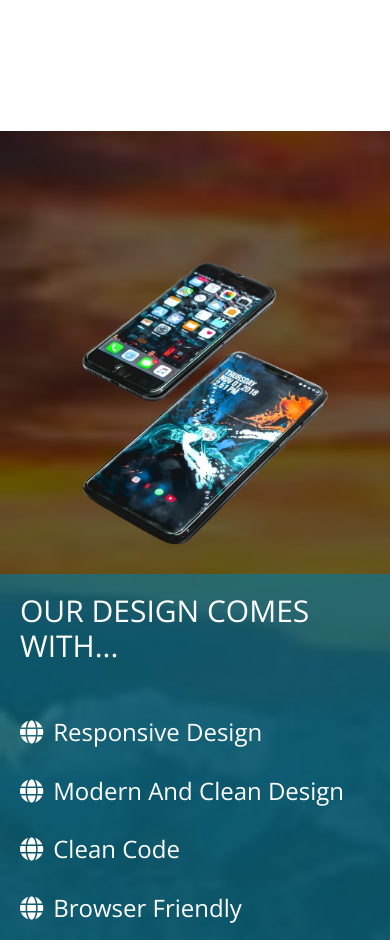
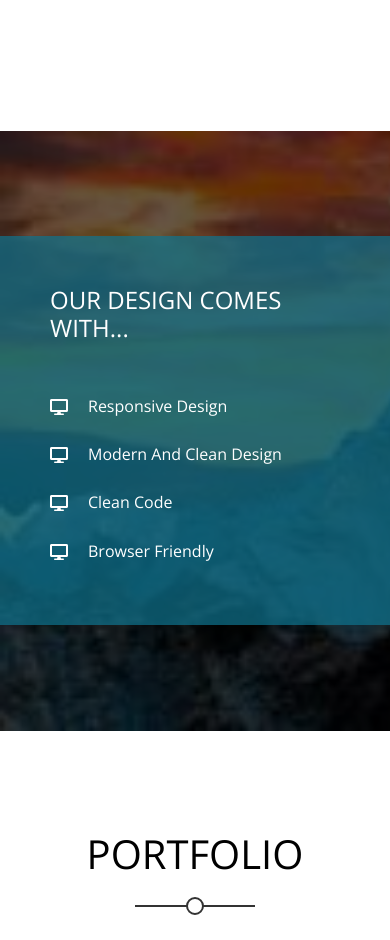
Before and after one commit to 0Abdalla0/template2, a plain HTML site: page index.html in a window 390 px wide. Shown: the part 2560-3500 px from the top of the page. Drawn offline with nearby package versions, Linux system fonts and the light colour scheme; a web font is replaced by a local one.

Commit message:
more changes after comparing codes

```diff
--- a/css/style.css
+++ b/css/style.css
@@ -140,8 +140,6 @@ header nav .toggle-menu {
 }
 header nav ul {
   display: flex;
-  transition: var(--transition);
-
 }
 @media (max-width: 767px) {
   header nav ul {
@@ -165,7 +163,7 @@ header nav ul li a {
   display: block;
   color: white;
   text-decoration: none;
-  font-size: 24px;
+  font-size: 14px;
   transition: 0.3s;
   position: relative;
   z-index: 2;
@@ -324,79 +322,64 @@ header nav .form i {
 }
 /* End services */
 /* Start Design */
-.design{
+.design {
   padding-top: var(--section-padding);
   padding-bottom: var(--section-padding);
   height: 600px;
   position: relative;
-  background-image: url(../images/services.jpg);
+  background-image: url("../images/services.jpg");
   background-size: cover;
   display: flex;
   align-items: center;
   overflow: hidden;
 }
-.design::before{
+.design::before {
   content: "";
   position: absolute;
+  left: 0;
   top: 0;
-  left: 0;
   width: 100%;
   height: 100%;
-  background-color: rgb(0  0 0 / 60%);
+  background-color: rgb(0 0 0 / 60%);
 }
-.design .image, .design .text{
+.design .image,
+.design .text {
+  position: relative;
   z-index: 2;
-  position: relative;
   flex: 1;
 }
-.design .image{
+.design .image {
   text-align: center;
-  padding: 10px;
 }
-.design .image img{
+@media (max-width: 767px) {
+  .design .image {
+    display: none;
+  }
+}
+.design .image img {
   position: relative;
-  width: 100%;
-  height: 100%;
-  margin-top:-50px;
+  bottom: -150px;
 }
-.design .text{
+.design .text {
   color: white;
   padding: 50px;
   background-color: var(--transparent-color);
-    z-index: 2;
-    position: relative;
-    flex: 1;
-    height: 100%;
-    font-size: 17px;
 }
-.design .text h2{
+.design .text h2 {
   font-weight: normal;
-  font-size: 30px;
   text-transform: uppercase;
   margin-bottom: 40px;
 }
-.design .text ul li{
+.design .text ul li {
   padding: 15px 0;
-  font-size: 24px;
 }
-.design .text ul li::before{
-  font-family: 'Font Awesome 5 Free';
-  content: "\f0ac";
+.design .text ul li::before {
+  font-family: "Font Awesome 5 Free";
+  content: "\f108";
   font-weight: 900;
-  margin-right: 10px;
-}
-@media (max-width: 767px) {
-  .design {
-    height: auto;
-    flex-direction: column;
-  }
-  .design .image img {
-    width: 100%;
-    bottom: 0;
-  }
-  .design .text {
-    padding: 20px;
-  }
+  margin-right: 20px;
+  position: relative;
+  top: 1px;
 }
 /* End Design */
 /* Start Portfolio */
@@ -575,7 +558,6 @@ header nav .form i {
   padding: 50px;
   color: white;
   background-color: var(--transparent-color);
-  border-bottom: 3px solid black;
 }
 
 @media(max-width:767px){
@@ -585,7 +567,6 @@ header nav .form i {
   .stat .box:not(:last-child)
   {
     margin-bottom: 20px;
-    border-bottom: -3px solid black;
   }
 }
 @media (min-width: 768px) {
--- a/index.html
+++ b/index.html
@@ -138,7 +138,7 @@
     <!-- Start Design  -->
     <div class="design" id="design">
       <div class="image">
-        <img src="images/mobiles.png" alt="" />
+        <img src="images/mobile.png" alt="" />
       </div>
       <div class="text">
         <h2>Our Design Comes With...</h2>
@@ -303,7 +303,7 @@
               </div>
             </div>
             <div class="content">
-              <img src="images/p2.jpg" alt="">
+              <img src="images/skills-02.jpg" alt="">
               <div class="text">
                 Lorem ipsum dolor sit amet consectetur, adipisicing elit. Ex libero, aspernatur necessitatibus vero minima nisi ducimus iste rerum? Eligendi at quia libero, temporibus omnis perferendis dolor unde explicabo impedit ex?
                 <p>John Doe, CEO</p>
```
Also changed, not shown: images/mobile.png.
